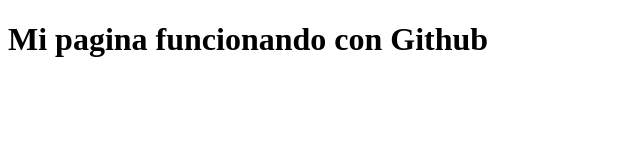
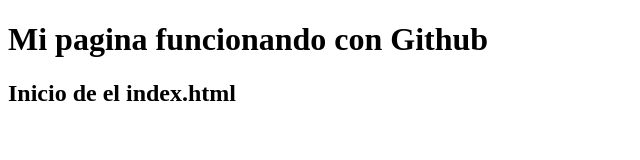
Before and after one commit to Gon-Net/otrs-prueba, a plain HTML site: page index.html in a window 1280 px wide. Shown: the whole page, without its empty margins (0-640 px from the left). Drawn offline with Linux system fonts and the light colour scheme.

Commit message:
Agregue h1 en el inicio

```diff
--- a/index.html
+++ b/index.html
@@ -8,5 +8,6 @@
 </head>
 <body>
     <h1>Mi pagina funcionando con Github</h1>
+    <h2>Inicio de el index.html</h2>
 </body>
 </html>
```
